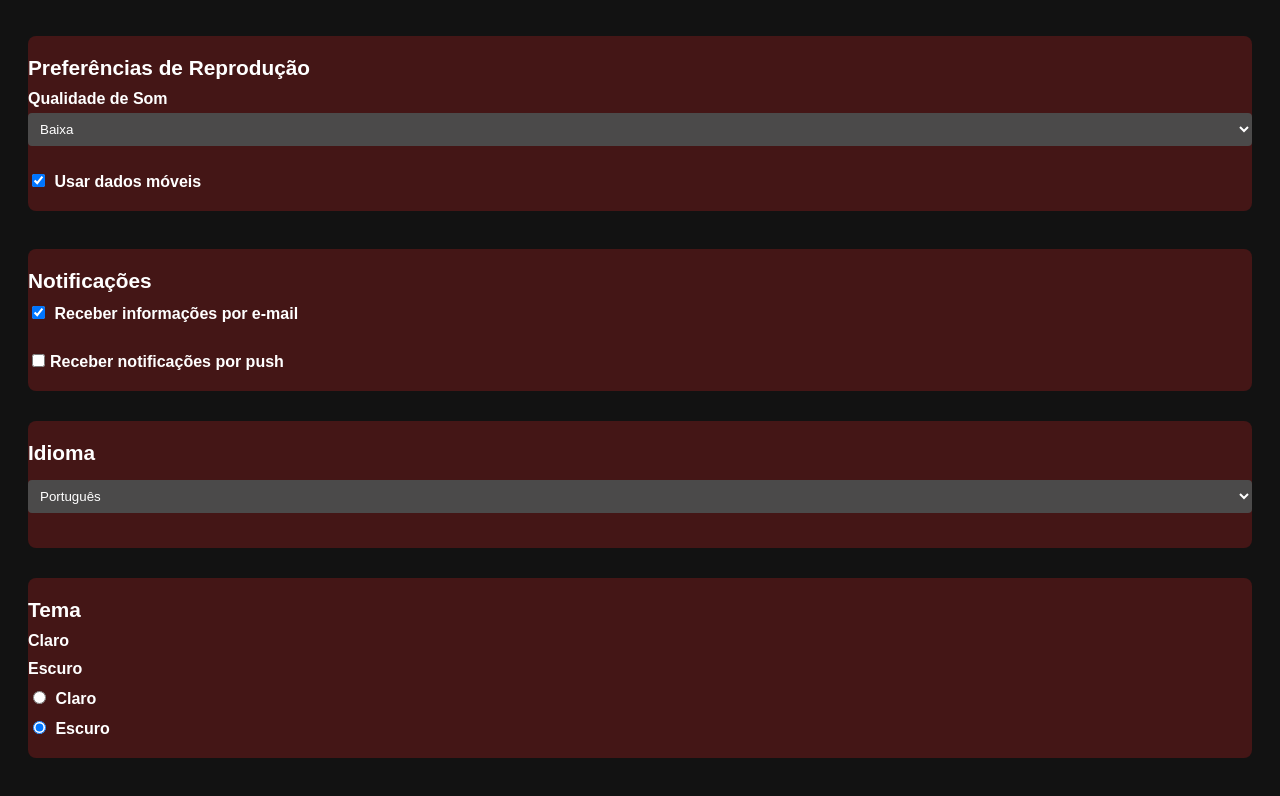
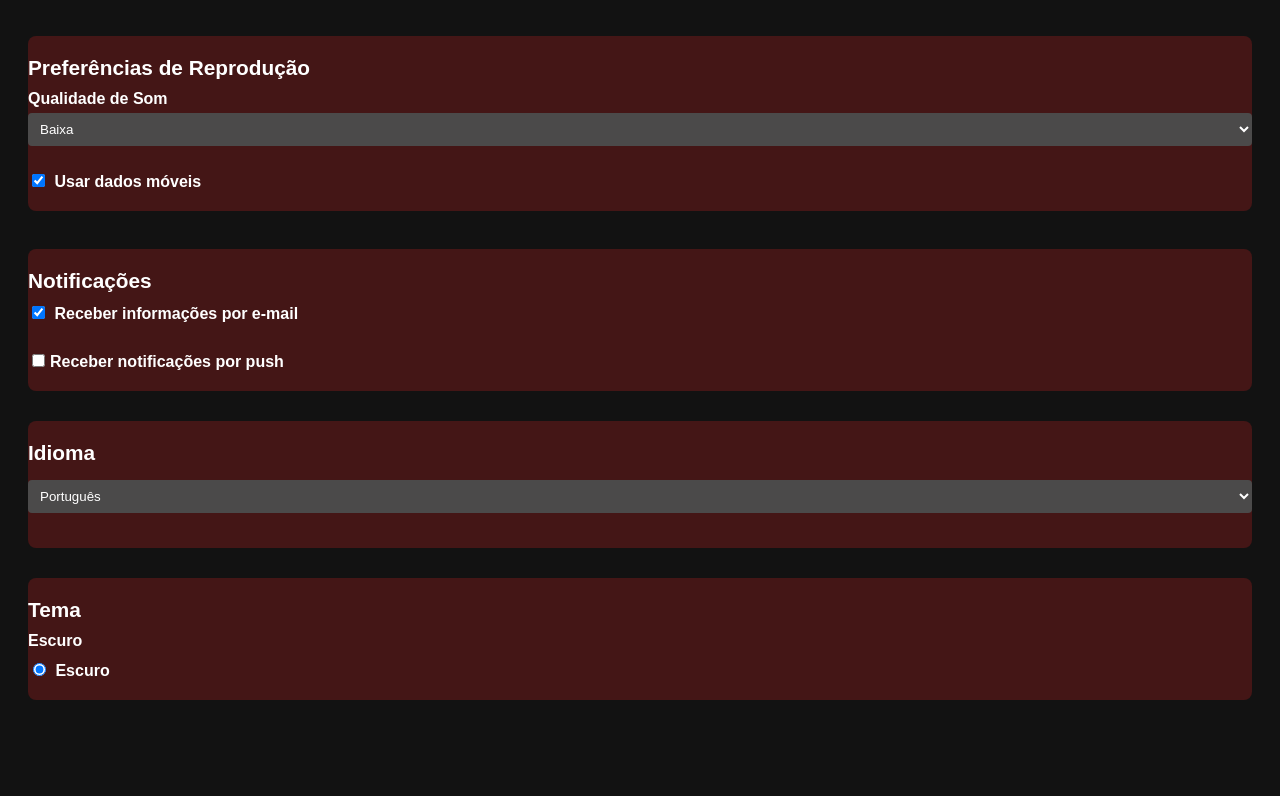
Before and after one commit to ctrlghost/trabalho-2025-07-18, a plain HTML site: page arquivos-html/configuracao.html in a window 1280 px wide. Shown: the part 429-1225 px from the top of the page. After the commit the page ends 1177 px from the top, so only its background shows below. Drawn offline with Linux system fonts and the light colour scheme.

Commit message:
Arquivo configurações e css de configurações alterado para somente tema escuro

```diff
--- a/arquivos-html/configuracao.html
+++ b/arquivos-html/configuracao.html
@@ -83,13 +83,10 @@
         <h2>Tema</h2>
 
         <div class="container">
-            <input type="radio" name="tema" id="claro" hidden>
             <input type="radio" name="tema" id="escuro" hidden checked>
 
-            <label for="claro"><input type="radio" name="tema" hidden /> Claro</label>
         <label for="escuro"><input type="radio" name="tema" hidden /> Escuro</label>
 
-        <label><input type="radio" name="tema" value="claro" id="tema-claro" checked /> Claro</label>
         <label><input type="radio" name="tema" value="escuro" id="tema-escuro" checked /> Escuro</label>
         </div>
     </section>
```
